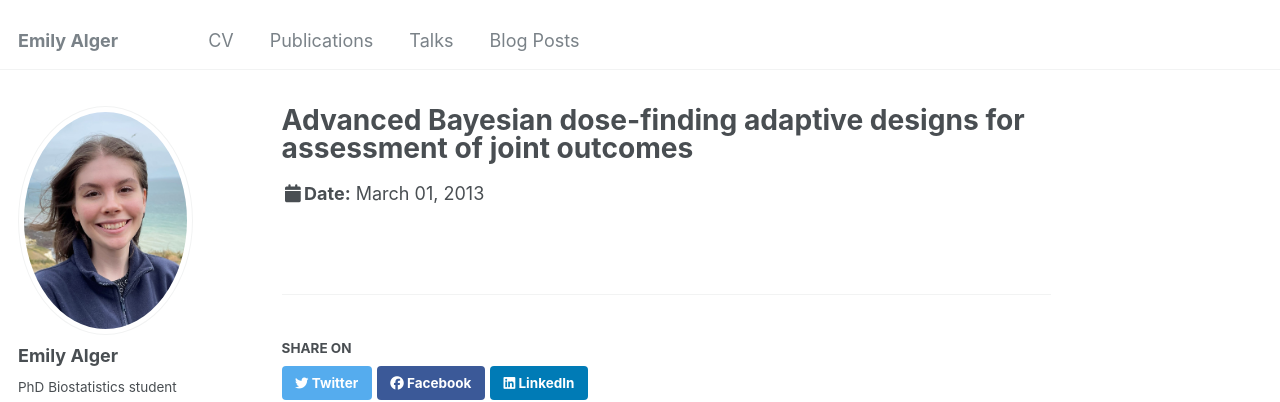
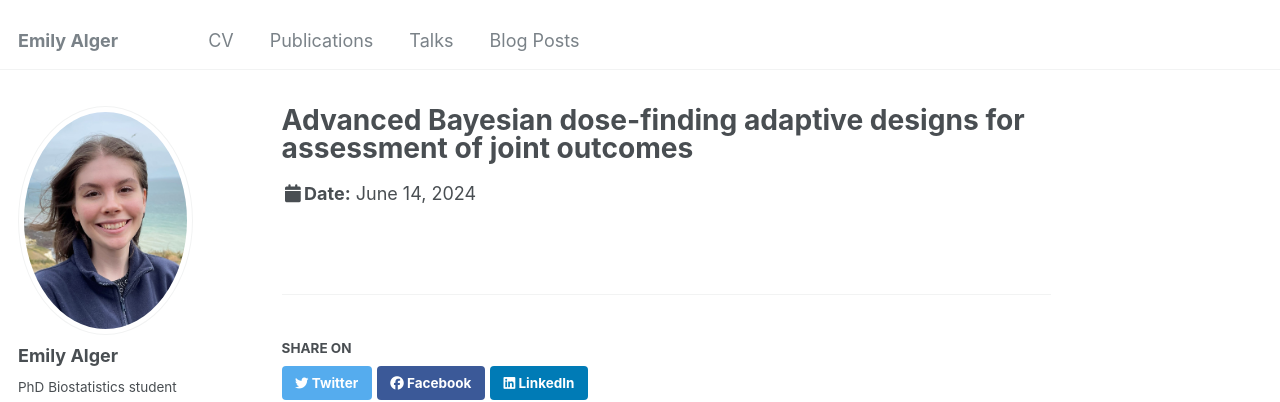
Before and after one commit to alemily100/alemily100.github.io, a Jekyll site: the page built from _talks/2013-03-01-tutorial-1.md, in a window 1280 px wide. Shown: the top 402 px of the page. Built offline with Jekyll 4.4.1, drawn with Linux system fonts in a browser that asks for light colours; some web fonts are replaced.

Commit message:
Update 2013-03-01-tutorial-1.md

```diff
--- a/_talks/2013-03-01-tutorial-1.md
+++ b/_talks/2013-03-01-tutorial-1.md
@@ -4,6 +4,6 @@ collection: talks
 type: "Invited talk"
 permalink: /talks/2013-03-01-tutorial-1
 venue: " University College London Statistical Sciences PhD seminar"
-date: 2013-03-01
+date: 2024-06-14
 location: "London, UK"
 ---
```
